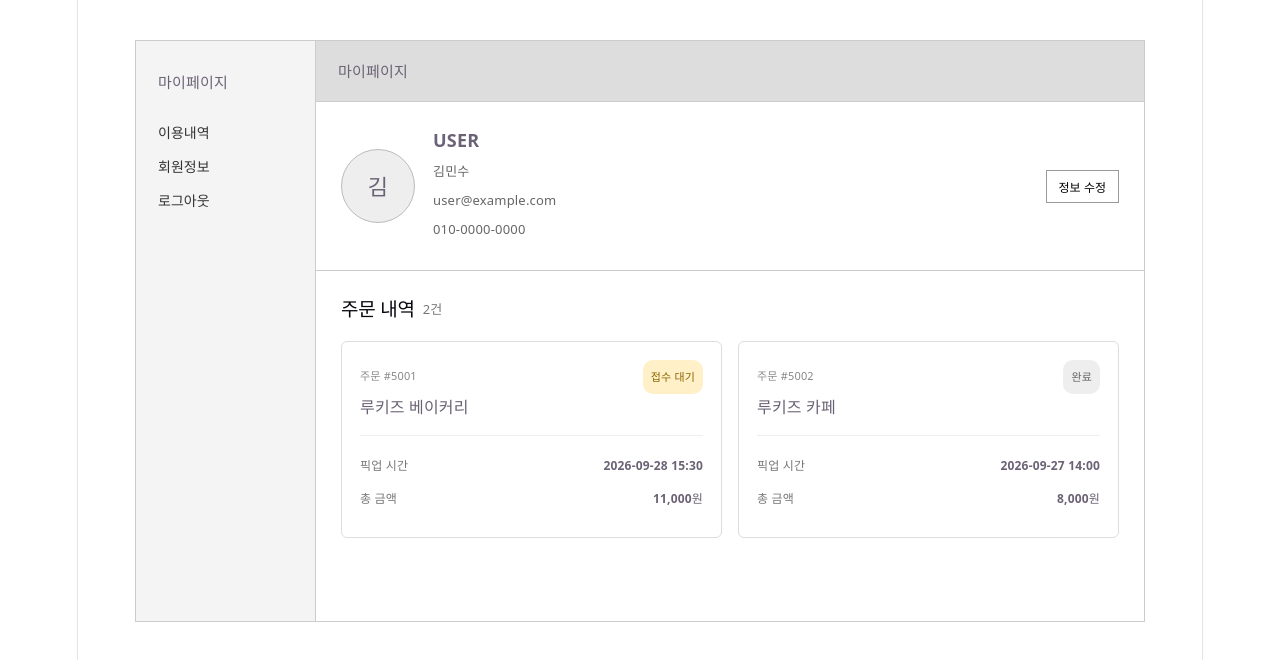
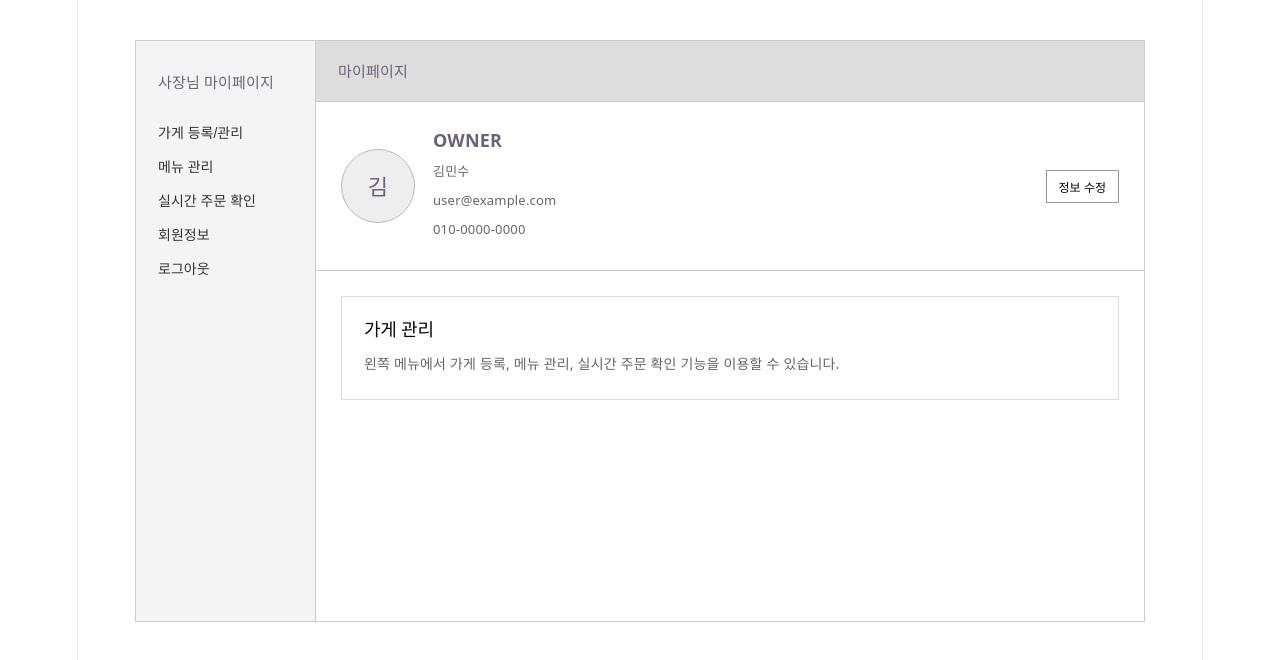
Before and after one commit to 2KdevMiniProject2/Rookies_MiniProject2, a React (Vite) app: page /mypage in a window 1280 px wide. Shown: the top 660 px of the page. Built offline with nearby package versions, Linux system fonts and the light colour scheme.

Commit message:
페이지 연결 및 화면 기능 추가

```diff
--- a/src/features/auth/MyPage.css
+++ b/src/features/auth/MyPage.css
@@ -197,3 +197,23 @@
 .order-history-info span {
     color: #777777;
 }
+
+
+/* 사장님 화면 */
+
+.owner-guide-section {
+  margin: 25px;
+  padding: 22px;
+  border: 1px solid #dddddd;
+}
+
+.owner-guide-section h2 {
+  margin: 0 0 10px;
+  font-size: 18px;
+}
+
+.owner-guide-section p {
+  margin: 0;
+  color: #666666;
+  font-size: 14px;
+}
--- a/src/features/auth/MyPage.jsx
+++ b/src/features/auth/MyPage.jsx
@@ -1,18 +1,19 @@
+import { useNavigate } from 'react-router-dom';
 import './MyPage.css';
 
 function MyPage() {
-    // 임시 회원 데이터
-    // 나중에 로그인 사용자 API 데이터로 교체
+    const navigate = useNavigate();
+
+    // 임시 사용자 데이터
+    // 나중에 로그인 사용자 정보로 교체
     const user = {
         id: 1,
         name: '김민수',
         email: 'user@example.com',
         phone: '010-0000-0000',
-        role: 'USER',
+        role: 'OWNER',
     };
 
-    // 임시 주문 내역
-    // 나중에 백엔드 주문 API 데이터로 교체
     const orders = [
         {
             id: 5001,
@@ -48,38 +49,76 @@ function MyPage() {
 
     return (
         <main className="mypage">
-
             <div className="mypage-layout">
-
-                {/* 왼쪽 메뉴 */}
                 <aside className="mypage-sidebar">
-                    <strong>마이페이지</strong>
+                    <strong>
+                        {user.role === 'OWNER' ? '사장님 마이페이지' : '마이페이지'}
+                    </strong>
 
                     <nav>
-                        <button type="button">이용내역</button>
-                        <button type="button">회원정보</button>
-                        <button type="button">로그아웃</button>
+                        {user.role === 'OWNER' ? (
+                            <>
+                                <button
+                                    type="button"
+                                    onClick={() => navigate('/stores/register')}
+                                >
+                                    가게 등록/관리
+                                </button>
+
+                                <button
+                                    type="button"
+                                    onClick={() => navigate('/owner/stores/1/menus')}
+                                >
+                                    메뉴 관리
+                                </button>
+
+                                <button
+                                    type="button"
+                                    onClick={() => navigate('/owner/stores/1/orders')}
+                                >
+                                    실시간 주문 확인
+                                </button>
+
+                                <button type="button">
+                                    회원정보
+                                </button>
+
+                                <button type="button">
+                                    로그아웃
+                                </button>
+                            </>
+                        ) : (
+                            <>
+                                <button type="button">
+                                    이용내역
+                                </button>
+
+                                <button type="button">
+                                    회원정보
+                                </button>
+
+                                <button type="button">
+                                    로그아웃
+                                </button>
+                            </>
+                        )}
                     </nav>
                 </aside>
 
-                {/* 오른쪽 내용 */}
                 <section className="mypage-main">
-
                     <div className="mypage-main-title">
                         마이페이지
                     </div>
 
-                    {/* 회원 정보 */}
                     <section className="profile-section">
-
                         <div className="profile-image">
-                            <span>
-                                {user.name.charAt(0)}
-                            </span>
+                            <span>{user.name.charAt(0)}</span>
                         </div>
 
                         <div className="profile-info">
-                            <strong>{user.role}</strong>
+                            <strong>
+                                {user.role === 'OWNER' ? 'OWNER' : 'USER'}
+                            </strong>
                             <p>{user.name}</p>
                             <p>{user.email}</p>
                             <p>{user.phone}</p>
@@ -91,10 +130,9 @@ function MyPage() {
                         >
                             정보 수정
                         </button>
-
                     </section>
 
-                    {/* 주문 내역 */}
+                    {user.role === 'USER' && (
                         <section className="order-history-section">
                             <div className="section-title">
                                 <h2>주문 내역</h2>
@@ -102,13 +140,11 @@ function MyPage() {
                             </div>
 
                             <div className="order-history-list">
-
                                 {orders.map((order) => (
                                     <article
                                         className="order-history-card"
                                         key={order.id}
                                     >
-
                                         <div className="order-history-top">
                                             <div>
                                                 <span className="order-number">
@@ -138,13 +174,21 @@ function MyPage() {
                                                 </strong>
                                             </p>
                                         </div>
-
                                     </article>
                                 ))}
-
                             </div>
                         </section>
+                    )}
 
+                    {user.role === 'OWNER' && (
+                        <section className="owner-guide-section">
+                            <h2>가게 관리</h2>
+                            <p>
+                                왼쪽 메뉴에서 가게 등록, 메뉴 관리,
+                                실시간 주문 확인 기능을 이용할 수 있습니다.
+                            </p>
+                        </section>
+                    )}
                 </section>
             </div>
         </main>
--- a/src/features/store/MenuRegisterPage.jsx
+++ b/src/features/store/MenuRegisterPage.jsx
@@ -51,7 +51,7 @@ function MenuRegisterPage() {
                             type="button"
                             className="active"
                         >
-                            메뉴 등록
+                            메뉴 관리
                         </button>
 
                         <button type="button">
@@ -66,7 +66,7 @@ function MenuRegisterPage() {
 
                 <section className="menu-register-main">
                     <div className="menu-register-title">
-                        메뉴 등록
+                        메뉴 관리
                     </div>
 
                     <div className="menu-register-content">
--- a/src/features/store/StoreRegisterPage.jsx
+++ b/src/features/store/StoreRegisterPage.jsx
@@ -3,9 +3,9 @@ import './StoreRegisterPage.css';
 
 function StoreRegisterPage() {
     const navigate = useNavigate();
+
     return (
         <main className="store-register-page">
-
             <div className="store-register-layout">
 
                 {/* 왼쪽 메뉴 */}
@@ -13,18 +13,39 @@ function StoreRegisterPage() {
                     <strong>마이페이지</strong>
 
                     <nav>
-                        <button type="button">마이페이지</button>
-                        <button type="button" className="active">
+                        <button
+                            type="button"
+                            onClick={() => navigate('/mypage')}
+                        >
+                            마이페이지
+                        </button>
+
+                        <button
+                            type="button"
+                            className="active"
+                        >
                             가게 등록
                         </button>
-                        <button type="button">실시간 주문 확인</button>
-                        <button type="button">로그아웃</button>
+
+                        <button
+                            type="button"
+                            onClick={() => navigate('/owner/stores/1/menus')}
+                        >
+                            메뉴 관리
+                        </button>
+
+                        <button type="button">
+                            실시간 주문 확인
+                        </button>
+
+                        <button type="button">
+                            로그아웃
+                        </button>
                     </nav>
                 </aside>
 
                 {/* 오른쪽 내용 */}
                 <section className="store-register-main">
-
                     <div className="store-register-title">
                         가게 등록
                     </div>
@@ -59,6 +80,7 @@ function StoreRegisterPage() {
                                     <option value="" disabled>
                                         카테고리를 선택해주세요.
                                     </option>
+
                                     <option value="베이커리">베이커리</option>
                                     <option value="카페">카페</option>
                                     <option value="분식">분식</option>
@@ -85,7 +107,6 @@ function StoreRegisterPage() {
                             <h2>영업 시간</h2>
 
                             <div className="time-row">
-
                                 <div className="form-group">
                                     <label htmlFor="openTime">
                                         오픈 시간
@@ -107,21 +128,11 @@ function StoreRegisterPage() {
                                         type="time"
                                     />
                                 </div>
-
                             </div>
                         </section>
 
                         {/* 버튼 */}
                         <div className="register-buttons">
-                            <button
-                                type="button"
-                                className="menu-add-button"
-                                onClick={() => navigate('/owner/stores/1/menus')}
-                            >
-                                메뉴 추가
-                            </button>
-
-
                             <button
                                 type="button"
                                 className="cancel-button"
```
Also changed, not shown: 1 other file (tests, documents, lock files or other folders). Lines whose indentation alone changed are shown as unchanged.
